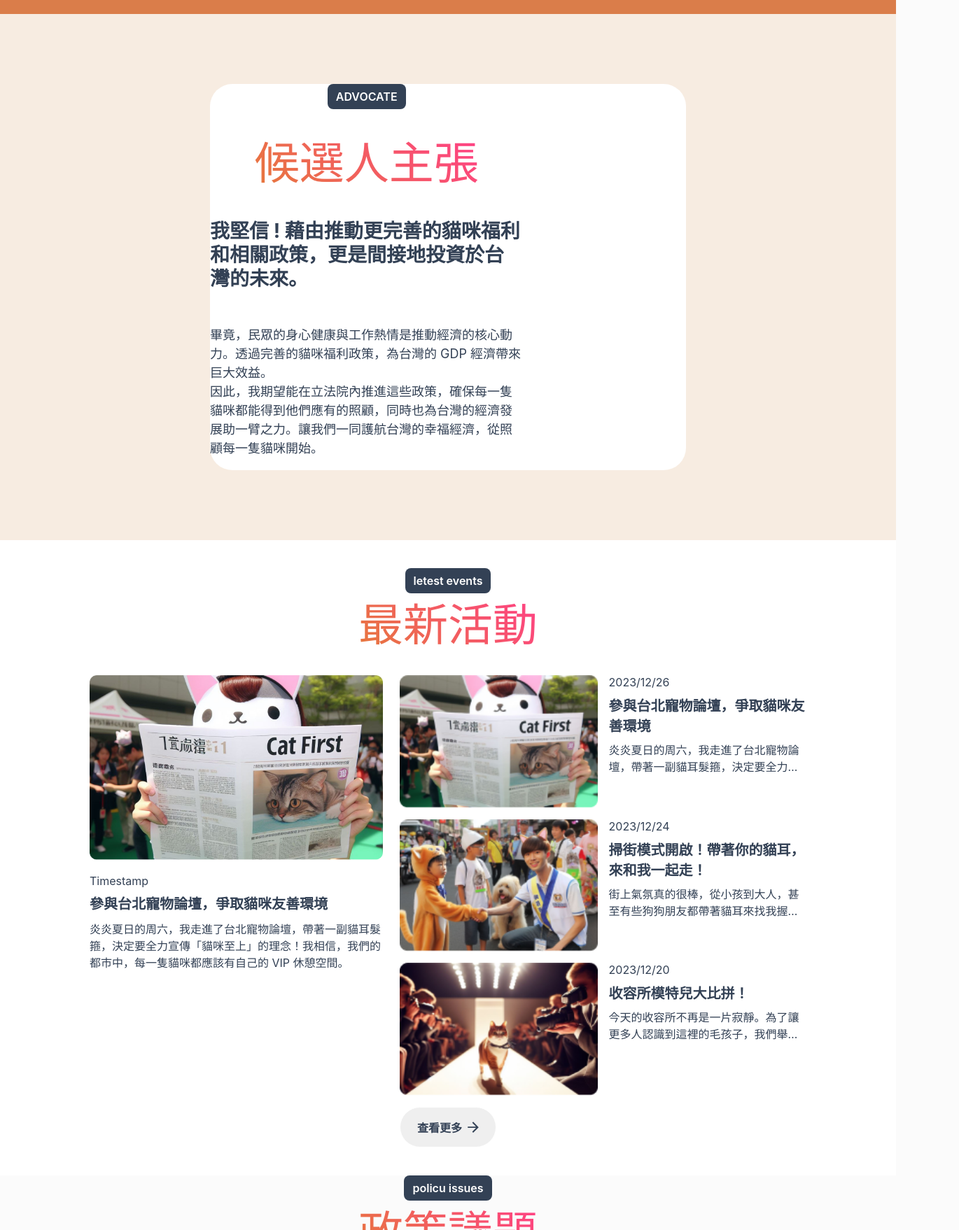
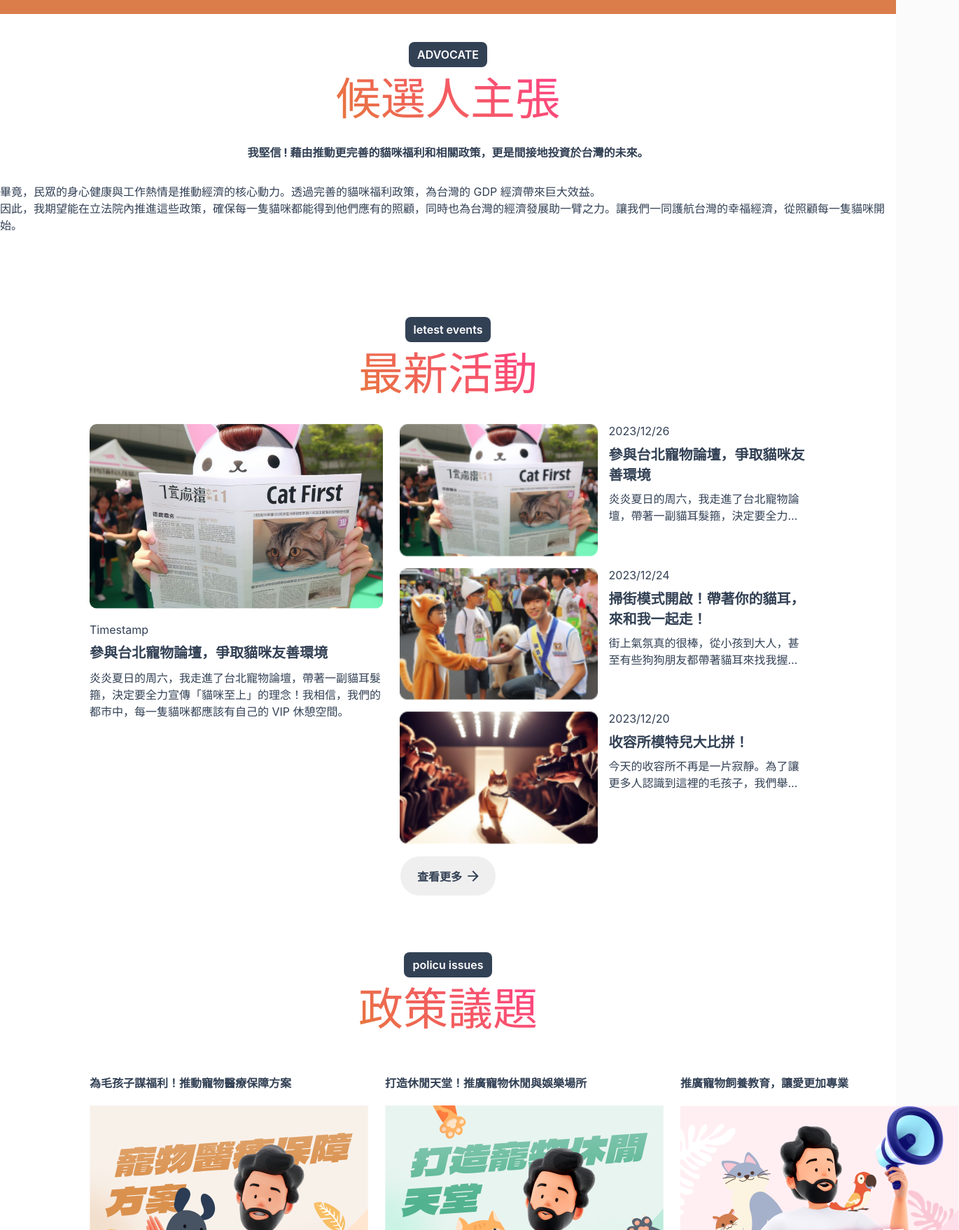
Before and after one commit to dackdada016/2023f2e_mission1, a React (Create React App) app: page / in a window 1280 px wide. Shown: the part 1062-2820 px from the top of the page at 70% size, 1370 px wide, since content can reach past the window. Built offline with nearby package versions, Linux system fonts and the light colour scheme; grey boxes are pictures that could not be loaded.

Commit message:
refactor :  樣式模組化

```diff
--- a/src/components/Advocate.js
+++ b/src/components/Advocate.js
@@ -1,58 +1,58 @@
 import React from 'react'
 import styled from 'styled-components'
-// import CandidateImage from '../assets/images/candidateImage.png'
+import { SectionContainer, SectionTitle } from './SectionStyle.js';
 
-const AdvocateSection = styled.section`
-  display: flex;
-  justify-content: center;
-  align-items: center;
-  background-color:rgba(247, 236, 225, 1);
-`
-const AdvocateCard = styled.div`
-  margin: 6.25rem 300px;
-  display: flex;
-  width:100%;
-  justify-content: center;
-  gap: 1.5rem;
-  border-radius: 2rem;
-  background-color:rgba(255, 255, 255, 1);
-`;
+// const AdvocateSection = styled.section`
+//   display: flex;
+//   justify-content: center;
+//   align-items: center;
+//   background-color:rgba(247, 236, 225, 1);
+// `
+// const AdvocateCard = styled.div`
+//   margin: 6.25rem 300px;
+//   display: flex;
+//   width:100%;
+//   justify-content: center;
+//   gap: 1.5rem;
+//   border-radius: 2rem;
+//   background-color:rgba(255, 255, 255, 1);
+// `;
 
-const CandidateStatement = styled.div`
-  display: flex;
-  flex-direction: column;
-  gap: 2rem;
-  justify-content: space-between;
-  align-items: center;
-  span{
-    font-weight: 600;
-    padding: 0.5rem 0.75rem;
-    border-radius: 0.5rem;
-    background: rgba(51, 65, 85, 1);
-    color:rgba(255, 255, 255, 1);
-  }
-  h2{
-    margin: 0;
-    font:400 4rem 'Mantou Sans';
-    background: -webkit-linear-gradient(45deg, #E6793B 1.54%, #FF4185 97.86%);
-    -webkit-background-clip: text;
-    -webkit-text-fill-color: transparent;
-    color: transparent;
-    line-height: 93px;
-  }
-  h3{
-    margin: 0;
-    font-size : 1.75rem;
-    word-break: break-all;
-    font-weight: 700;
-    line-height: 34px;
-  }
-  p{
-    font-size: 18px;
-    font-weight: 400;
-    line-height: 27px;
-  }
-`
+// const CandidateStatement = styled.div`
+//   display: flex;
+//   flex-direction: column;
+//   gap: 2rem;
+//   justify-content: space-between;
+//   align-items: center;
+//   span{
+//     font-weight: 600;
+//     padding: 0.5rem 0.75rem;
+//     border-radius: 0.5rem;
+//     background: rgba(51, 65, 85, 1);
+//     color:rgba(255, 255, 255, 1);
+//   }
+//   h2{
+//     margin: 0;
+//     font:400 4rem 'Mantou Sans';
+//     background: -webkit-linear-gradient(45deg, #E6793B 1.54%, #FF4185 97.86%);
+//     -webkit-background-clip: text;
+//     -webkit-text-fill-color: transparent;
+//     color: transparent;
+//     line-height: 93px;
+//   }
+//   h3{
+//     margin: 0;
+//     font-size : 1.75rem;
+//     word-break: break-all;
+//     font-weight: 700;
+//     line-height: 34px;
+//   }
+//   p{
+//     font-size: 18px;
+//     font-weight: 400;
+//     line-height: 27px;
+//   }
+// `
 
 const CandidateImageFigure = styled.div`
   width: 100%;
@@ -63,9 +63,9 @@ const CandidateImageFigure = styled.div`
 
 function Advocate() {
   return (
-    <AdvocateSection>
-      <AdvocateCard>
-        <CandidateStatement>
+    <SectionContainer>
+      {/* <AdvocateCard> */}
+        <SectionTitle>
           <span>ADVOCATE</span>
           <h2>候選人主張</h2>
           <h3>我堅信 ! 藉由推動更完善的貓咪福利和相關政策，更是間接地投資於台灣的未來。</h3>
@@ -73,10 +73,10 @@ function Advocate() {
             畢竟，民眾的身心健康與工作熱情是推動經濟的核心動力。透過完善的貓咪福利政策，為台灣的 GDP 經濟帶來巨大效益。<br />
             因此，我期望能在立法院內推進這些政策，確保每一隻貓咪都能得到他們應有的照顧，同時也為台灣的經濟發展助一臂之力。讓我們一同護航台灣的幸福經濟，從照顧每一隻貓咪開始。
           </p>
-        </CandidateStatement>
+        </SectionTitle>
         <CandidateImageFigure />
-      </AdvocateCard>
-    </AdvocateSection>
+      {/* </AdvocateCard> */}
+    </SectionContainer>
   )
 }
 
--- a/src/components/LatestEvents.js
+++ b/src/components/LatestEvents.js
@@ -3,49 +3,8 @@ import styled from 'styled-components'
 import EventForumPhotos from '../assets/images/台北論壇.png'
 import {LatesEventsData} from '../data/LatesEventsData.js'
 import ArrowIcon from '../assets/images/arrow_forward.svg'
+import { SectionContainer, SectionTitle, SectionList } from './SectionStyle.js';
 
-const LatestEventsSection = styled.section`
-  display:flex;
-  flex-direction:column;
-  align-items: center;
-  margin:auto;
-  padding:40px 0;
-  gap:1.5rem;
-  background-color:rgba(255, 255, 255, 1);
-`
-const Section = styled.section`
-  width: 80%;
-  display:flex;
-  flex-direction:column;
-  justify-content: space-between;
-  gap:1.5rem;
-  @media (min-width: 993px) {
-    flex-direction:row;
-  }
-`
-
-const LatestEventsTitle = styled.div`
-  display:flex;
-  flex-direction:column;
-  align-items: center;
-  margin:auto;
-  span{
-    font-weight: 600;
-    padding: 0.5rem 0.75rem;
-    border-radius: 0.5rem;
-    background: rgba(51, 65, 85, 1);
-    color:rgba(255, 255, 255, 1);
-  }
-  h2{
-    margin: 0;
-    font:400 4rem 'Mantou Sans';
-    background: -webkit-linear-gradient(45deg, #E6793B 1.54%, #FF4185 97.86%);
-    -webkit-background-clip: text;
-    -webkit-text-fill-color: transparent;
-    color: transparent;
-    line-height: 93px;
-  }
-`
 const EventCard = styled.article`
   width: 100%;
   img{
@@ -141,15 +100,17 @@ const eventElements = LatesEventsData.map((item) => (
 
 function LatestEvents() {
   return (
-    <LatestEventsSection>
-      <LatestEventsTitle>
+    <SectionContainer>
+      <SectionTitle>
         <span>letest events</span>
         <h2>最新活動</h2>
-      </LatestEventsTitle>
-      <Section>
+      </SectionTitle>
+      <SectionList>
         <EventCard>
-          <img src={EventForumPhotos} alt=""/>
+          <img src={EventForumPhotos} alt="參與台北寵物論壇"/>
           <div>
+
+
             <span>Timestamp</span>
             <h5>參與台北寵物論壇，爭取貓咪友善環境</h5>
             <p>炎炎夏日的周六，我走進了台北寵物論壇，帶著一副貓耳髮箍，決定要全力宣傳「貓咪至上」的理念！我相信，我們的都市中，每一隻貓咪都應該有自己的 VIP 休憩空間。</p>
@@ -159,8 +120,8 @@ function LatestEvents() {
           {eventElements}
           <button><p>查看更多</p><img src={ArrowIcon} alt='ArrowIcon'/></button>
         </EventCardList>
-      </Section>
-    </LatestEventsSection>
+      </SectionList>
+    </SectionContainer>
   )
 }
 
--- a/src/components/PolicuIssues.js
+++ b/src/components/PolicuIssues.js
@@ -1,30 +1,8 @@
 import React from 'react'
 import styled from 'styled-components'
 import { PolicuIssuesData } from '../data/PolicuIssiesData.js'
+import { SectionContainer, SectionTitle, SectionList } from './SectionStyle.js';
 
-const PolicuIssuesTitle = styled.div`
-  display:flex;
-  flex-direction:column;
-  align-items: center;
-  margin:auto;
-  span{
-    font-weight: 600;
-    padding: 0.5rem 0.75rem;
-    border-radius: 0.5rem;
-    background: rgba(51, 65, 85, 1);
-    color:rgba(255, 255, 255, 1);
-  }
-  h2{
-    margin: 0;
-    font:400 4rem 'Mantou Sans';
-    background: -webkit-linear-gradient(45deg, #E6793B 1.54%, #FF4185 97.86%);
-    -webkit-background-clip: text;
-    -webkit-text-fill-color: transparent;
-    color: transparent;
-    line-height: 93px;
-  }
-
-`
 const IssuesCard = PolicuIssuesData.map((item)=>(
   <div key={item.id}>
     <div>
@@ -37,15 +15,15 @@ const IssuesCard = PolicuIssuesData.map((item)=>(
 
 function PolicuIssues() {
   return (
-    <section class="policu-issues">
-      <PolicuIssuesTitle>
+    <SectionContainer>
+      <SectionTitle>
         <span>policu issues</span>
         <h2>政策議題</h2>
-      </PolicuIssuesTitle>
-      <div>
+      </SectionTitle>
+      <SectionList>
         {IssuesCard}
-      </div>
-    </section>
+      </SectionList>
+    </SectionContainer>
   )
 }
 
--- /dev/null
+++ b/src/components/SectionStyle.js
@@ -0,0 +1,44 @@
+import styled from "styled-components";
+
+export const SectionContainer = styled.section`
+  display:flex;
+  flex-direction:column;
+  align-items: center;
+  margin:auto;
+  padding:40px 0;
+  gap:1.5rem;
+  background-color:rgba(255, 255, 255, 1);
+`
+export const SectionTitle = styled.div`
+  display:flex;
+  flex-direction:column;
+  align-items: center;
+  margin:auto;
+  span{
+    font-weight: 600;
+    padding: 0.5rem 0.75rem;
+    border-radius: 0.5rem;
+    background: rgba(51, 65, 85, 1);
+    color:rgba(255, 255, 255, 1);
+  }
+  h2{
+    margin: 0;
+    font:400 4rem 'Mantou Sans';
+    background: -webkit-linear-gradient(45deg, #E6793B 1.54%, #FF4185 97.86%);
+    -webkit-background-clip: text;
+    -webkit-text-fill-color: transparent;
+    color: transparent;
+    line-height: 93px;
+  }
+`
+
+export const SectionList = styled.section`
+  width: 80%;
+  display:flex;
+  flex-direction:column;
+  justify-content: space-between;
+  gap:1.5rem;
+  @media (min-width: 993px) {
+    flex-direction:row;
+  }
+`
--- a/src/components/SupportAndFeedback.js
+++ b/src/components/SupportAndFeedback.js
@@ -1,11 +1,14 @@
 import React from 'react'
+import styled from 'styled-components'
+import { SectionContainer } from './SectionStyle.js';
+
 
 function SupportAndFeedback() {
   return (
-    <section>
-      <div class="donate"></div>
-      <div class="feedback"></div>
-    </section>
+    <SectionContainer>
+      <div class="donate">1</div>
+      <div class="feedback">2</div>
+    </SectionContainer>
   )
 }
 
```
